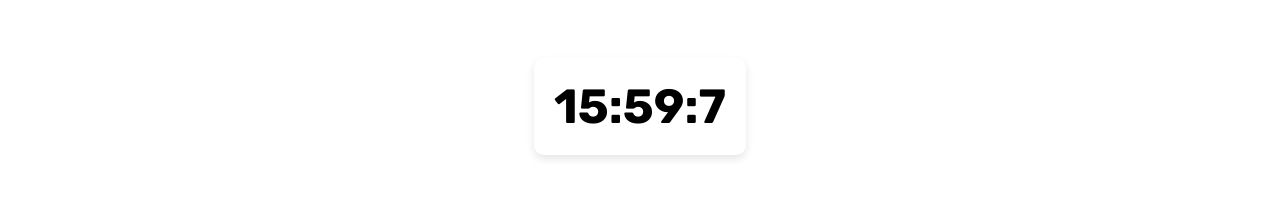
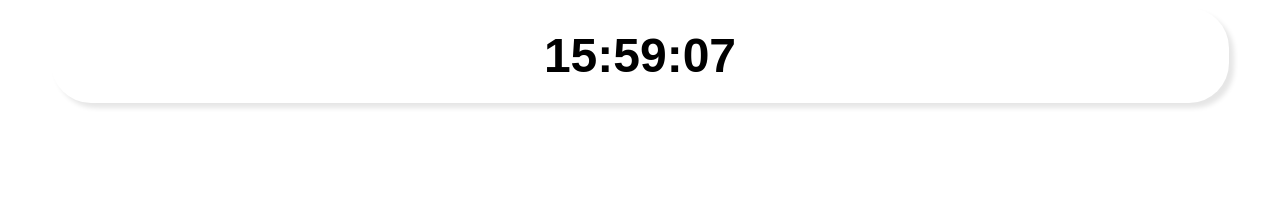
Before and after one commit to yoshinonosato/yoshinonosato.github.io, a plain HTML site: page works/timer/index.html in a window 1280 px wide. Drawn offline with Linux system fonts and the light colour scheme; a web font is replaced by a local one.

Commit message:
0埋めした

```diff
--- a/works/timer/index.html
+++ b/works/timer/index.html
@@ -2,31 +2,31 @@
 <html>
 	<head>
 		<title>Countdown Timer</title>
-		<link rel="preconnect" href="https://fonts.googleapis.com">
-		<link rel="preconnect" href="https://fonts.gstatic.com" crossorigin>
-		<link href="https://fonts.googleapis.com/css2?family=Golos+Text&family=Mynerve&family=Rubik:wght@700&display=swap" rel="stylesheet">
+		<link rel="preconnect" href="https://fonts.googleapis.com" />
+		<link rel="preconnect" href="https://fonts.gstatic.com" crossorigin />
+		<link href="https://fonts.googleapis.com/css2?family=Roboto+Mono:wght@700&display=swap" rel="stylesheet" />
 		<style>
 			body {
-				background-color: rgba(0,0,0,0);
+				background-color: rgba(0, 0, 0, 0);
 				font-family: Arial, sans-serif;
 				font-size: 24px;
 				text-align: center;
-				padding-top: 50px;
 			}
 			h1 {
 				font-weight: bold;
 				font-size: 48px;
-				margin-bottom: 30px;
 			}
 			.timer {
 				font-weight: bold;
-				font-family: 'Rubik', sans-serif;
+				font-family: "Oswald", sans-serif;
 				font-size: 48px;
 				background-color: #ffffff;
-				border-radius: 10px;
+				border-radius: 40px;
 				display: inline-block;
 				padding: 20px;
-				box-shadow: 0px 4px 8px rgba(0, 0, 0, 0.1);
+				box-shadow: 5px 5px 5px rgba(0, 0, 0, 0.1);
+				width: 90%;
+				height: 100%;
 			}
 		</style>
 		<script>
@@ -38,13 +38,11 @@
 				if (timeLeft < 0) {
 					clearInterval(timer);
 					document.getElementById("countdown").innerHTML = "End of Time";
-				}
-				else
-				{
+				} else {
 					var hoursLeft = Math.floor(timeLeft / 3600);
 					var minutesLeft = Math.floor((timeLeft % 3600) / 60);
 					var secondsLeft = Math.floor(timeLeft % 60);
-					document.getElementById("countdown").innerHTML = hoursLeft + ":" + minutesLeft + ":" + secondsLeft;
+					document.getElementById("countdown").innerHTML = ("00" + hoursLeft).slice(-2) + ":" + ("00" + minutesLeft).slice(-2) + ":" + ("00" + secondsLeft).slice(-2);
 				}
 			}
 
```
